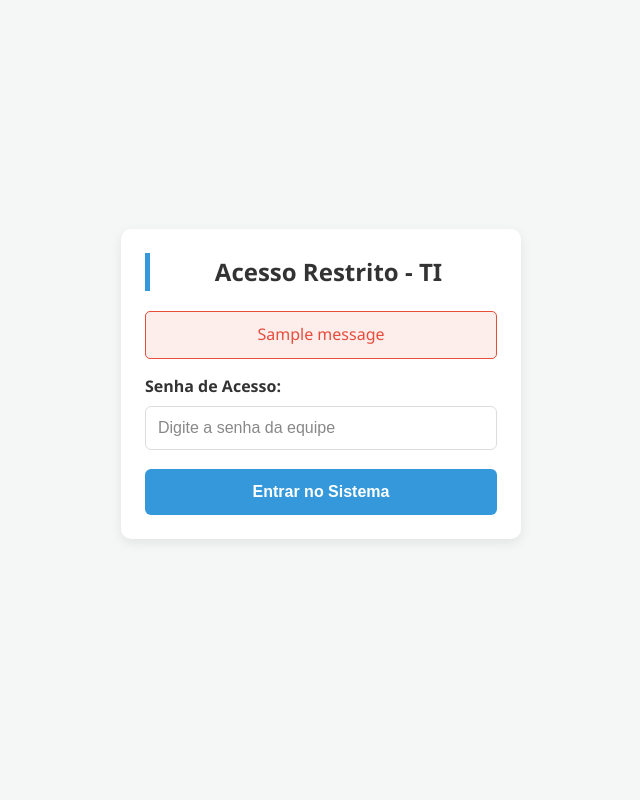
After one commit to CarlosNatanael/project_TI, a Flask app: page /login in a window 1280 px wide. The commit adds this page. Shown: the whole page, without its empty margins (319-959 px from the left). Run offline with Flask 3, Linux system fonts and the light colour scheme; tables that the repository leaves empty hold one stand-in row (values such as "Sample post"); one stand-in notice (Sample message) is shown.

Commit message:
Feat: Adicionado nova rota de login
Adicionado para maior segurança e para não averem acessos por engano!

```diff
--- a/app.py
+++ b/app.py
@@ -1,14 +1,19 @@
-from flask import Flask, render_template, request, redirect, make_response
+from flask import Flask, render_template, request, redirect, make_response, session, flash, url_for
+from instance import config
 from flask_sqlalchemy import SQLAlchemy
 from collections import Counter
 from datetime import datetime
 from sqlalchemy import func
+from functools import wraps
 import zoneinfo
 import csv
 import io
 
 app = Flask(__name__)
 app.config['SQLALCHEMY_DATABASE_URI'] = 'sqlite:///tickets_ti.db'
+app.secret_key = 'mude_para_uma_chave_bem_dificil_e_aleatoria'
+
+SENHA_TI = config.SENHA_TI
 db = SQLAlchemy(app)
 
 def get_hora_brasil():
@@ -38,7 +43,32 @@ class Ticket(db.Model):
 with app.app_context():
     db.create_all()
 
+def login_required(f):
+    @wraps(f)
+    def decorated_function(*args, **kwargs):
+        if 'logado' not in session:
+            return redirect('/login')
+        return f(*args, **kwargs)
+    return decorated_function
+
+@app.route('/login', methods=['GET', 'POST'])
+def login():
+    if request.method == 'POST':
+        senha_digitada = request.form.get('senha')
+        if senha_digitada == SENHA_TI:
+            session['logado'] = True
+            return redirect('/')
+        else:
+            flash('Senha incorreta. Acesso negado.')
+    return render_template('login.html')
+
+@app.route('/logout')
+def logout():
+    session.pop('logado', None)
+    return redirect('/login')
+
 @app.route('/tags', methods=['GET', 'POST'])
+@login_required
 def gerenciar_tags():
     if request.method == 'POST':
         nome_raw = request.form.get('nome')
@@ -59,6 +89,7 @@ def gerenciar_tags():
     return render_template('tags.html', tags=tags)
 
 @app.route('/tags/excluir/<int:id>', methods=['POST'])
+@login_required
 def excluir_tag(id):
     tag = Tag.query.get_or_404(id)
     db.session.delete(tag)
@@ -66,6 +97,7 @@ def excluir_tag(id):
     return redirect('/tags')
 
 @app.route('/')
+@login_required
 def dashboard():
     total_tickets = Ticket.query.count()
     abertos = Ticket.query.filter_by(status='Aberto').count()
@@ -106,6 +138,7 @@ def dashboard():
                            cores_grafico=cores_grafico)
 
 @app.route('/exportar')
+@login_required
 def exportar():
     tickets = Ticket.query.order_by(Ticket.id.desc()).all()
     output_buffer = io.StringIO()
@@ -125,6 +158,7 @@ def exportar():
     return response
 
 @app.route('/excluir/<int:id>', methods=['POST'])
+@login_required
 def excluir(id):
     ticket = Ticket.query.get_or_404(id)
     db.session.delete(ticket)
@@ -132,12 +166,14 @@ def excluir(id):
     return redirect('/consulta')
 
 @app.route('/consulta')
+@login_required
 def consulta():
     search = request.args.get('search', '')
     status_filtro = request.args.get('status', '')
     prioridade_filtro = request.args.get('prioridade', '')
     tag_filtro = request.args.get('tag', '')
 
+    page = request.args.get('page', 1, type=int)
     query = Ticket.query
 
     if search:
@@ -150,13 +186,14 @@ def consulta():
         query = query.filter(Ticket.tags.contains(tag_filtro))
 
     query = query.order_by(Ticket.status == 'Concluído', Ticket.data_abertura.desc())
-    resultados = query.all()
+    chamados_paginados = query.paginate(page=page, per_page=15, error_out=False)
 
     cores_tags = {t.nome: t.cor for t in Tag.query.all()}
 
-    return render_template('consulta.html', chamados=resultados, cores_tags=cores_tags, tag_ativa=tag_filtro)
+    return render_template('consulta.html', chamados=chamados_paginados, cores_tags=cores_tags, tag_ativa=tag_filtro)
 
 @app.route('/novo', methods=['GET', 'POST'])
+@login_required
 def entrada():
     if request.method == 'POST':
         tags_selecionadas = ','.join(request.form.getlist('tags'))
@@ -178,6 +215,7 @@ def entrada():
     return render_template('entrada.html', tags_disponiveis=tags_disponiveis, tags_ativas=[])
 
 @app.route('/editar/<int:id>', methods=['GET', 'POST'])
+@login_required
 def editar(id):
     ticket = Ticket.query.get_or_404(id)
 
--- a/templates/base.html
+++ b/templates/base.html
@@ -17,7 +17,7 @@
                 <li><a href="/novo">Novo Ticket</a></li>
                 <li><a href="/consulta">Consultar</a></li>
                 <li><a href="/tags" style="background: rgba(142, 68, 173, 0.5);"><i class="bi bi-tags"></i> Etiquetas</a></li>
-                <li>
+                <li><a href="/logout" style="color: #e74c3c;"><i class="bi bi-box-arrow-right"></i> Sair</a></li>
                 <li>
                     <button id="theme-toggle" class="theme-btn">
                         <span id="theme-icon">🌙</span>
--- /dev/null
+++ b/templates/login.html
@@ -0,0 +1,32 @@
+<!DOCTYPE html>
+<html lang="pt-br">
+<head>
+    <meta charset="UTF-8">
+    <meta name="viewport" content="width=device-width, initial-scale=1.0">
+    <title>Login - Suporte TI</title>
+    <link rel="stylesheet" href="{{ url_for('static', filename='style.css') }}">
+</head>
+<body style="display: flex; justify-content: center; align-items: center; height: 100vh; background-color: var(--bg-color);">
+    <div class="form-container" style="max-width: 400px; width: 100%; text-align: center;">
+        <h2 style="margin-bottom: 20px;">Acesso Restrito - TI</h2>
+
+        {% with messages = get_flashed_messages() %}
+          {% if messages %}
+            {% for message in messages %}
+              <div style="color: #e74c3c; background: rgba(231, 76, 60, 0.1); padding: 10px; border-radius: 5px; margin-bottom: 15px; border: 1px solid #e74c3c;">
+                  {{ message }}
+              </div>
+            {% endfor %}
+          {% endif %}
+        {% endwith %}
+
+        <form method="POST" action="/login">
+            <div class="form-group" style="text-align: left;">
+                <label>Senha de Acesso:</label>
+                <input type="password" name="senha" required placeholder="Digite a senha da equipe">
+            </div>
+            <button type="submit" class="btn-submit" style="width: 100%;">Entrar no Sistema</button>
+        </form>
+    </div>
+</body>
+</html>
```
Also changed, not shown: templates/consulta.html (+16 -1 lines).
